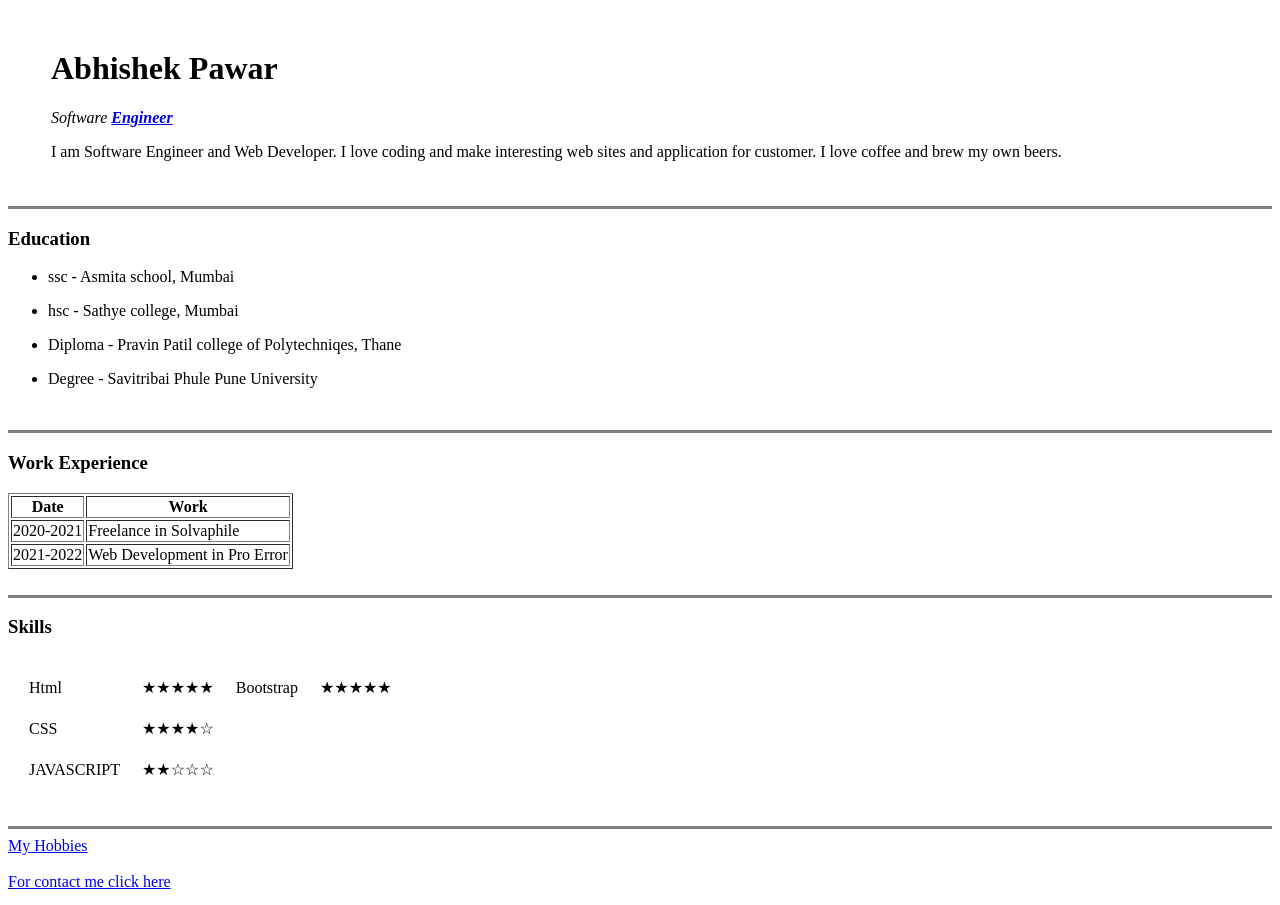
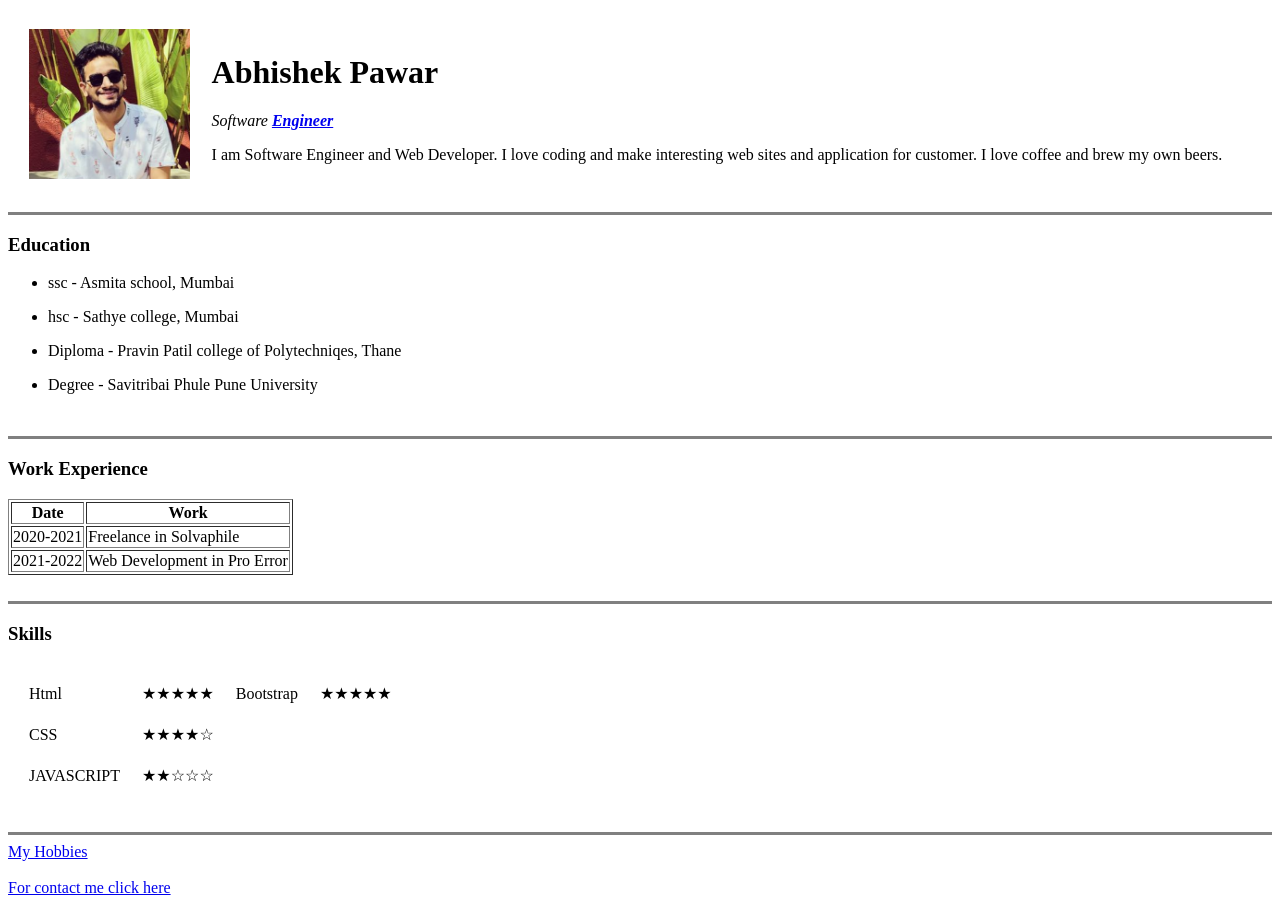
Before and after one commit to abhishekpawar4p/cv, a plain HTML site: page index.html in a window 1280 px wide. Drawn offline with Linux system fonts and the light colour scheme.

Commit message:
Changes in image section
Did changes in Image section for not display image on browser

```diff
--- a/index.html
+++ b/index.html
@@ -11,7 +11,7 @@
 <body>
     <table cellspacing="20">
         <tr>
-            <td><img src="images\image 1.png" alt="" height="150px"></td>
+            <td><img src="image 1.png" alt="" height="150px"></td>
             <td>
                 <h1>Abhishek Pawar</h1>
                 <p><em>Software <strong><a href="https://www.youtube.com/">Engineer</a></strong></em></p>
```
